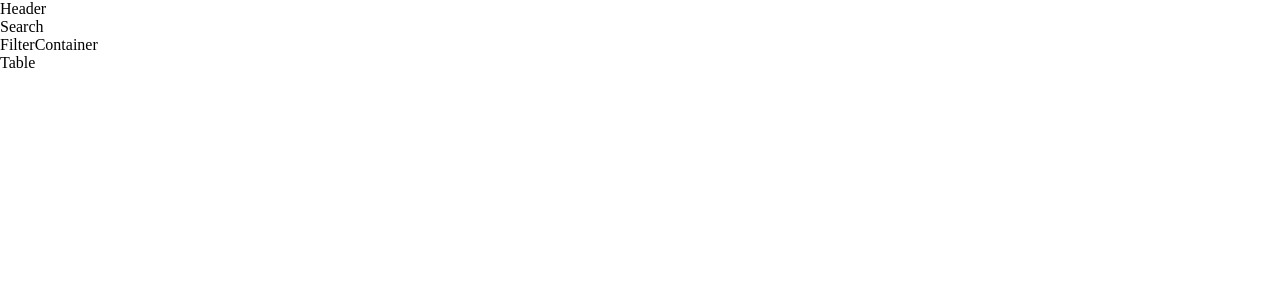
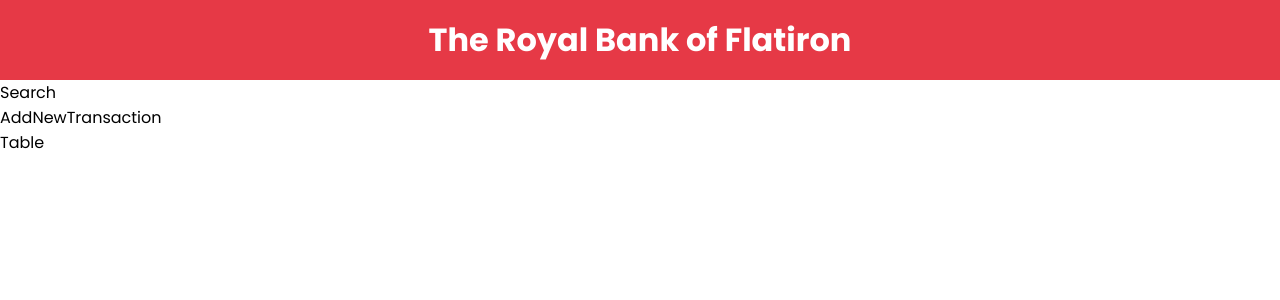
Before and after one commit to githinjisamson1/phase-2-week-1-bank-of-flatiron, a React (Create React App) app: page / in a window 1280 px wide. Shown: the top 300 px of the page. Built offline with nearby package versions, Linux system fonts and the light colour scheme.

Commit message:
Finish Header

```diff
--- a/src/App.js
+++ b/src/App.js
@@ -1,15 +1,15 @@
 import React from "react";
 import Header from "./components/header/Header";
 import Search from "./components/search/Search";
-import FilterContainer from "./components/filter/FilterContainer";
 import Table from "./components/table/Table";
+import AddNewTransaction from "./components/addNewTransaction/AddNewTransaction";
 
 const App = () => {
   return (
     <>
       <Header />
       <Search />
-      <FilterContainer />
+      <AddNewTransaction />
       <Table />
     </>
   );
--- /dev/null
+++ b/src/components/addNewTransaction/AddNewTransaction.jsx
@@ -0,0 +1,9 @@
+import React from 'react'
+
+const AddNewTransaction = () => {
+  return (
+    <div>AddNewTransaction</div>
+  )
+}
+
+export default AddNewTransaction
--- a/src/components/filter/FilterContainer.jsx
+++ /dev/null
@@ -1,10 +0,0 @@
-import React from 'react'
-import styles from "./filterContainer.module.css"
-
-const FilterContainer = () => {
-  return (
-    <div>FilterContainer</div>
-  )
-}
-
-export default FilterContainer
--- a/src/components/header/Header.jsx
+++ b/src/components/header/Header.jsx
@@ -2,7 +2,11 @@ import React from "react";
 import styles from "./header.module.css";
 
 const Header = () => {
-  return <div>Header</div>;
+  return (
+    <header className={styles.header}>
+      <h1>The Royal Bank of Flatiron</h1>
+    </header>
+  );
 };
 
 export default Header;
--- a/src/components/header/header.module.css
+++ b/src/components/header/header.module.css
@@ -0,0 +1,18 @@
+:root {
+  --white: #fff;
+  --red: #e63946;
+  --border-radius: 5px;
+  --padding: 1rem;
+}
+* {
+  font-family: "Dancing Script", cursive;
+  font-family: "Poppins", sans-serif;
+}
+.header {
+  background-color: var(--red);
+  display: flex;
+  justify-content: center;
+  align-items: center;
+  color: var(--white);
+  padding: var(--padding);
+}
```
Also changed, not shown: db.json (renamed from src/db.json), src/components/addNewTransaction/addNewTransaction.module.css (added).
